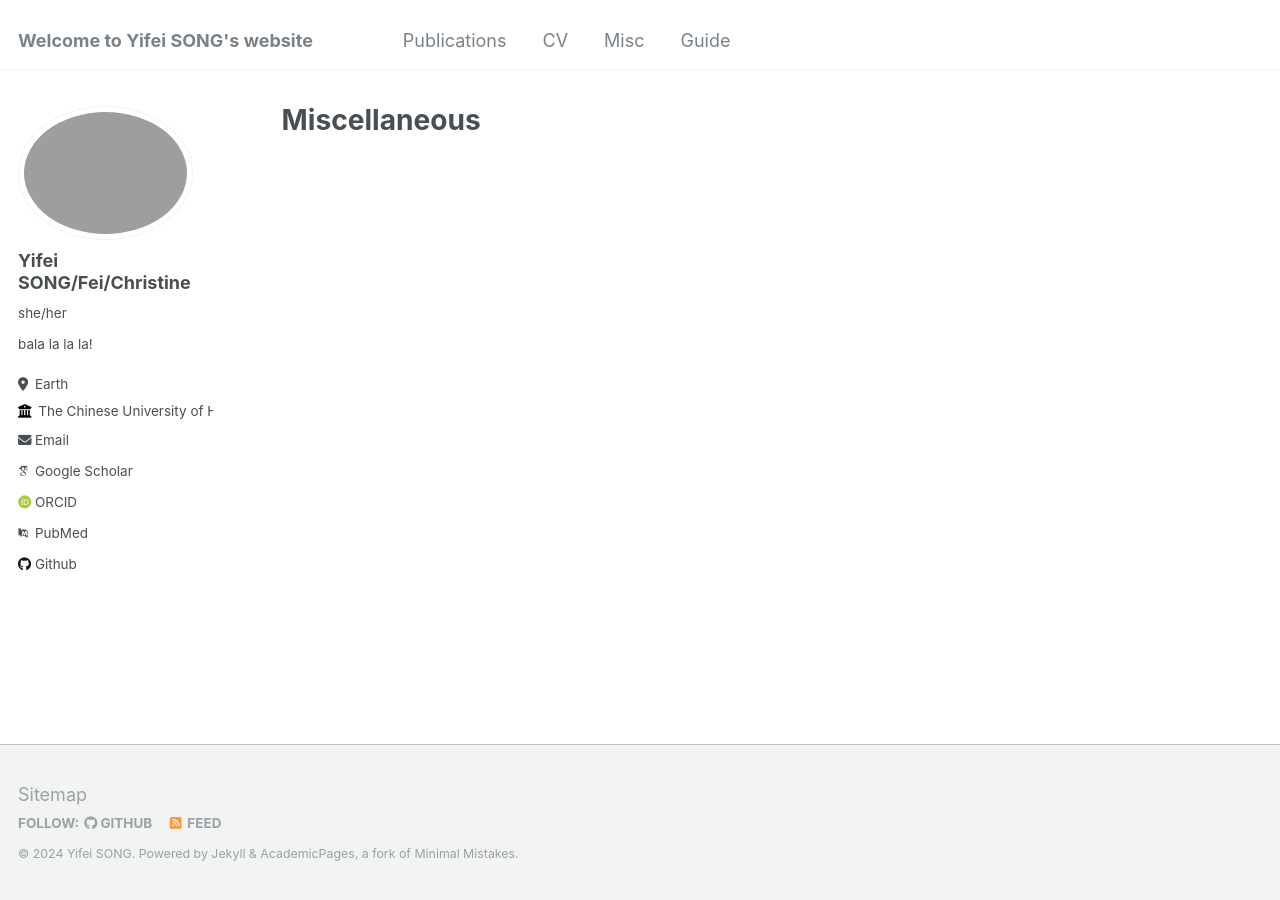
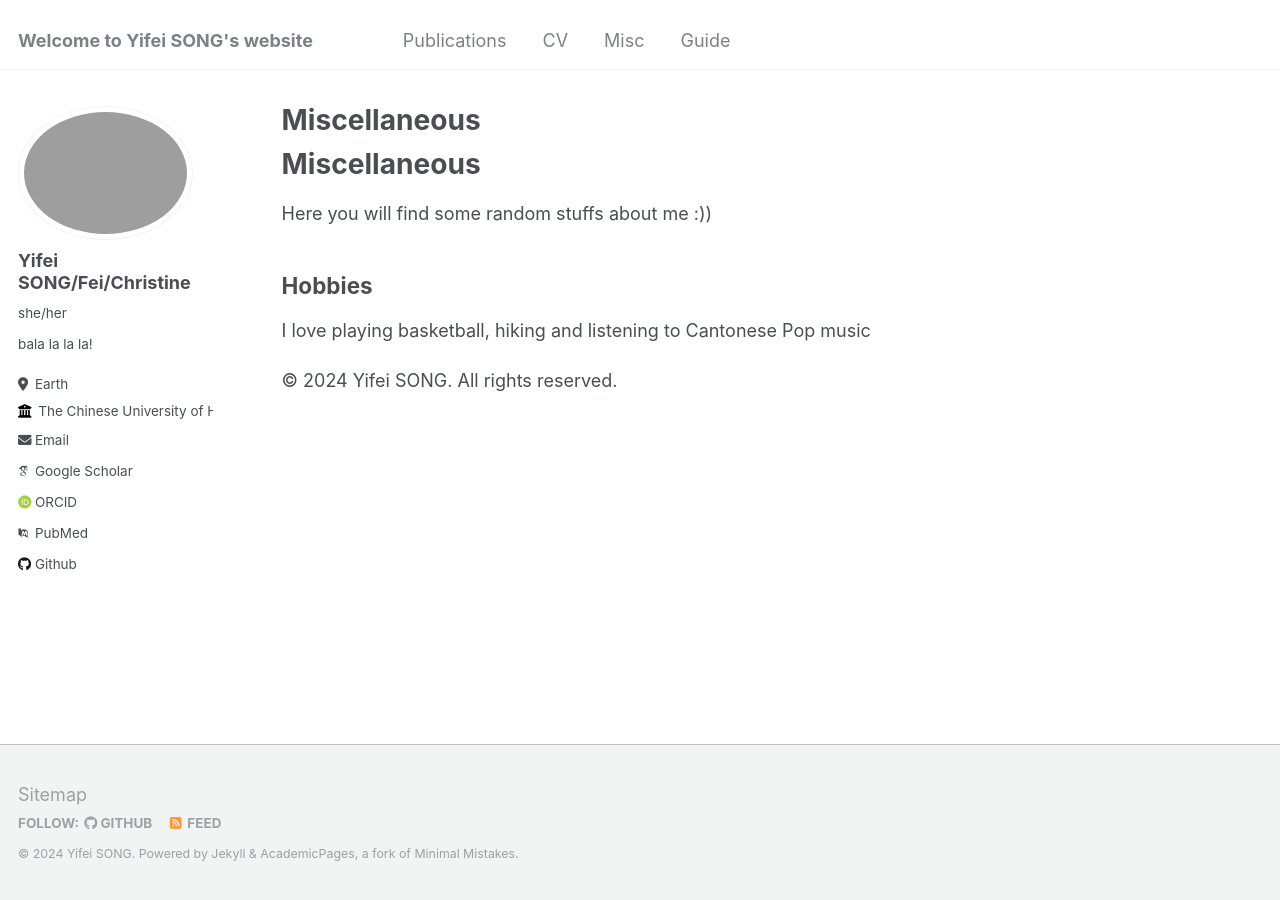
Before and after one commit to HiFei4869/HiFei4869.github.io, a Jekyll site: the page built from _pages/misc.html, in a window 1280 px wide. Built offline with Jekyll 4.4.1, drawn with Linux system fonts in a browser that asks for light colours; some web fonts are replaced.

Commit message:
Update misc.html

```diff
--- a/_pages/misc.html
+++ b/_pages/misc.html
@@ -7,6 +7,19 @@ author_profile: true
 
 {% include base_path %}
 
-{% for post in site.misc %}
-  {% include archive-single.html %}
-{% endfor %}
+<article>
+    <header>
+        <h1>Miscellaneous</h1>
+        <p>Here you will find some random stuffs about me :))</p>
+    </header>
+
+    <section>
+        <h2>Hobbies</h2>
+        <p>I love playing basketball, hiking and listening to Cantonese Pop music</p>
+    </section>
+
+</article>
+
+<footer>
+    <p>&copy; {{ site.time | date: '%Y' }} {{ site.name }}. All rights reserved.</p>
+</footer>
```
